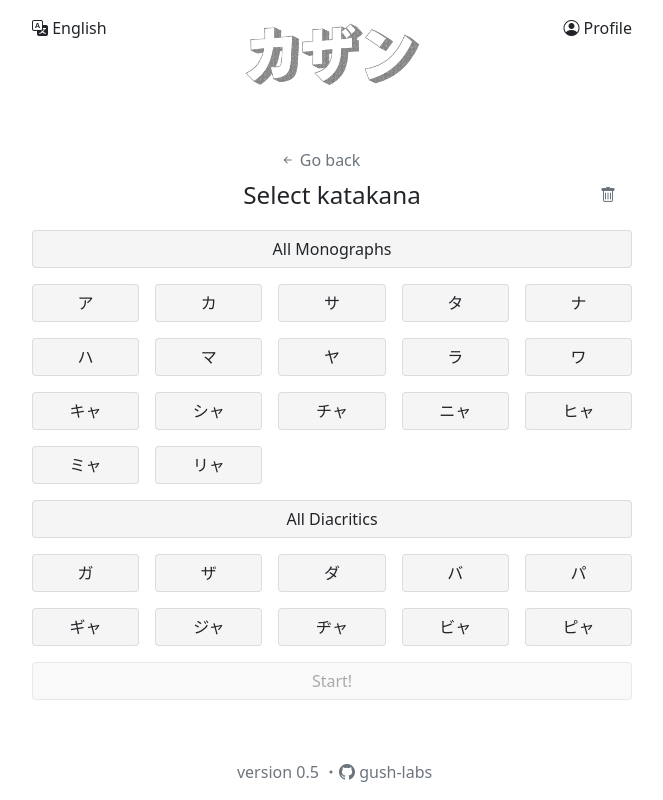
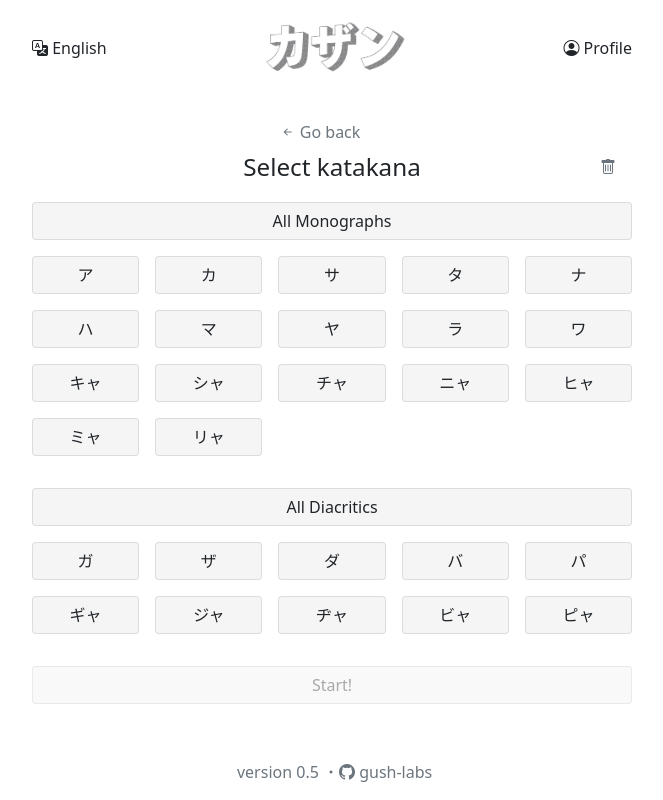
Before and after one commit to gush-labs/kazan, a Vue app: page /kana/1 in a window 1280 px wide. Shown: the whole page, without its empty margins (308-971 px from the left). Built offline with nearby package versions, Linux system fonts and the light colour scheme.

Commit message:
Small changes to the styles

```diff
--- a/src/components/AppFooter.vue
+++ b/src/components/AppFooter.vue
@@ -68,7 +68,9 @@ watchUpdateDelay(
 </script>
 
 <template>
-  <div class="footer d-flex flex-row justify-content-center text-muted">
+  <div
+    class="footer d-flex flex-row justify-content-center text-muted align-items-end"
+  >
     <div class="empty">-</div>
     <Transition name="info">
       <div v-if="info">
@@ -114,6 +116,9 @@ watchUpdateDelay(
 .footer .author-link {
   text-decoration: none;
 }
+.footer {
+  min-height: 4em;
+}
 
 .info-enter-active,
 .info-leave-active {
--- a/src/components/AppHeader.vue
+++ b/src/components/AppHeader.vue
@@ -15,7 +15,9 @@ function signOut() {
 </script>
 
 <template>
-  <div class="header d-flex flex-row justify-content-between">
+  <div
+    class="header d-flex flex-row justify-content-between align-items-center"
+  >
     <div class="dropdown language">
       <ActionButton dropdown plain icon="translate" class="header-link"
         >English</ActionButton
@@ -80,17 +82,13 @@ function signOut() {
 }
 .header-link {
   text-decoration: none;
-}
-.logo {
-  position: absolute;
-  left: 50%;
-  transform: translateX(-50%);
+  border-radius: 0.5em;
 }
 .logo:hover {
   cursor: pointer;
 }
 .logo img {
-  max-height: 5em;
-  height: 5em;
+  max-height: 4em;
+  height: 4em;
 }
 </style>
--- a/src/views/HomePage.vue
+++ b/src/views/HomePage.vue
@@ -87,7 +87,7 @@ watch(
 </script>
 
 <template>
-  <div class="menu-container pb-5">
+  <div class="menu-container">
     <div class="menu-center">
       <div class="title-container mb-2">
         <div class="title-control mb-3 text-muted">
--- a/src/views/KanaPage.vue
+++ b/src/views/KanaPage.vue
@@ -64,7 +64,7 @@ function clearAll() {
 </script>
 
 <template>
-<div class="d-flex flex-column justify-content-center mb-5 mt-5 pt-5">
+<div class="d-flex flex-column justify-content-center pt-4">
 
   <div class="navigation-container d-flex flex-row justify-content-center mb-2">
     <PageLink :to="{ name: 'home', params: { page: 'kana' }}"
@@ -90,7 +90,7 @@ function clearAll() {
       @click="() => set(state, v, !get(state, v))">{{ (kana.alphabet as Record<string, any>)[v][0][0] }}</ActionButton>
   </div>
 
-  <ActionButton class="mt-3" switch @click="allDiacritics" :switched="diacriticsSelected">All Diacritics</ActionButton>
+  <ActionButton class="separate" switch @click="allDiacritics" :switched="diacriticsSelected">All Diacritics</ActionButton>
 
   <div class="kana-container mt-3">
     <ActionButton v-for="v, i in diacritics"
@@ -102,7 +102,7 @@ function clearAll() {
 
   <PageLink
     :to="{name: 'review', query: {entries: kanaToReview.toString(), db: name.toLowerCase() }}"
-    class="mt-3 start-button"
+    class="separate start-button"
     :disabled="!anySelected">
     Start!
   </PageLink>
@@ -112,6 +112,10 @@ function clearAll() {
 <style scoped>
 .back-button {
   margin-right: 1.5em;
+}
+
+.separate {
+  margin-top: 2em;
 }
 .header-container {
   display: grid;
--- a/src/views/LearningPage.vue
+++ b/src/views/LearningPage.vue
@@ -39,7 +39,7 @@ const links = [
 </script>
 
 <template>
-  <div class="d-flex flex-column justify-content-center pt-5 mt-5 mb-5">
+  <div class="d-flex flex-column justify-content-center pt-4">
     <div class="list-container">
       <div class="d-flex flex-row justify-content-center">
         <ActionButton
--- a/src/views/LoginPage.vue
+++ b/src/views/LoginPage.vue
@@ -35,7 +35,7 @@ function signIn() {
 </script>
 
 <template>
-  <div class="d-flex flex-column justify-content-center text-center mb-3">
+  <div class="d-flex flex-column justify-content-center text-center">
     <div class="d-flex flex-row justify-content-center">
       <div v-if="!user" class="profile-container d-flex flex-column">
         <h4>Sign in</h4>
--- a/src/views/NotFoundPage.vue
+++ b/src/views/NotFoundPage.vue
@@ -1,5 +1,5 @@
 <template>
-  <div class="d-flex flex-column justify-content-center text-center mb-5">
+  <div class="d-flex flex-column justify-content-center text-center">
     <h1>404</h1>
     <h2>Sorry, but this page doesn't exist.</h2>
   </div>
--- a/src/views/ReviewPage.vue
+++ b/src/views/ReviewPage.vue
@@ -230,12 +230,12 @@ function checkAnswer(e: Event) {
 
     <div v-if="error == undefined" class="stats-window mb-5">
       <div class="kz-text-success">
-        <i class="bi bi-circle"></i>
+        <i class="bi bi-check-circle me-1"></i>
         {{ review.getCorrectCards().length }} completed
       </div>
       <div>{{ Math.floor(review.progress() * 100) }}%</div>
       <div class="kz-text-error">
-        <i class="bi bi-x-lg"></i>
+        <i class="bi bi-x-circle me-1"></i>
         {{ review.getIncorrectCards().length }} mistakes
       </div>
     </div>
--- a/src/views/review/ReportView.vue
+++ b/src/views/review/ReportView.vue
@@ -42,15 +42,17 @@ const slowestCount = review.value
 
     <div class="stats-window mb-3 pb-3">
       <div class="flex-fill kz-text-success">
-        <i class="bi bi-circle"></i>&nbsp;{{
+        <i class="bi bi-check-circle me-1"></i>&nbsp;{{
           review.getCorrectCards().length
         }}&nbsp;completed
       </div>
       <div class="flex-fill hard">
-        <i class="bi bi-clock-history"></i>&nbsp;{{ slowestCount }}&nbsp;slowest
+        <i class="bi bi-clock-history me-1"></i>&nbsp;{{
+          slowestCount
+        }}&nbsp;slowest
       </div>
       <div class="flex-fill kz-text-error">
-        <i class="bi bi-x-lg"></i>&nbsp;{{
+        <i class="bi bi-x-circle me-1"></i>&nbsp;{{
           review.getIncorrectCards().length
         }}&nbsp;mistakes
       </div>
```
